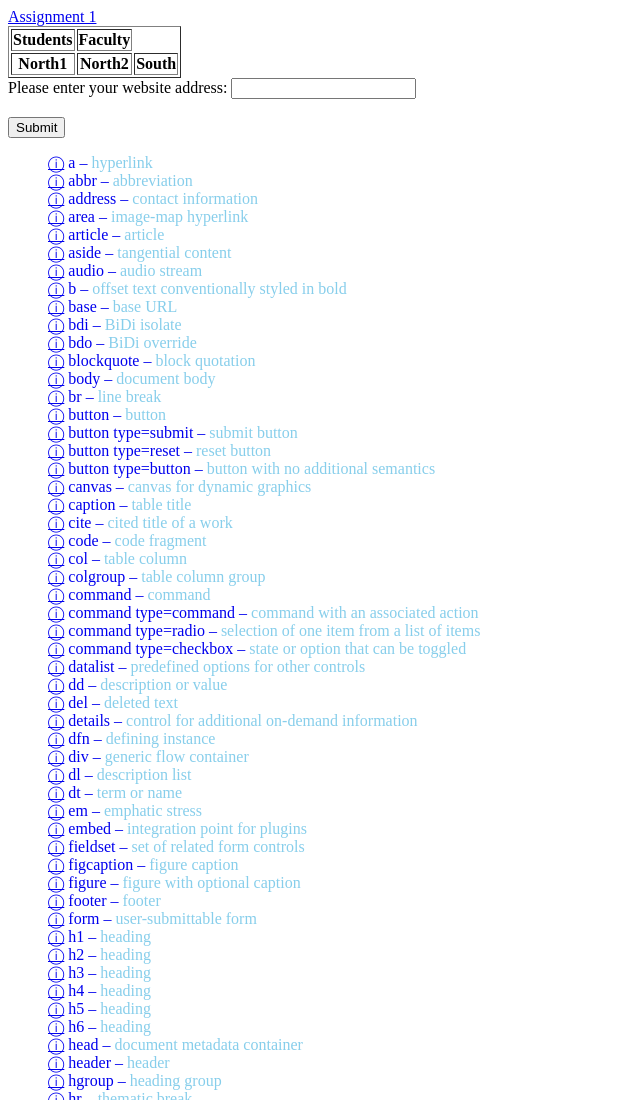
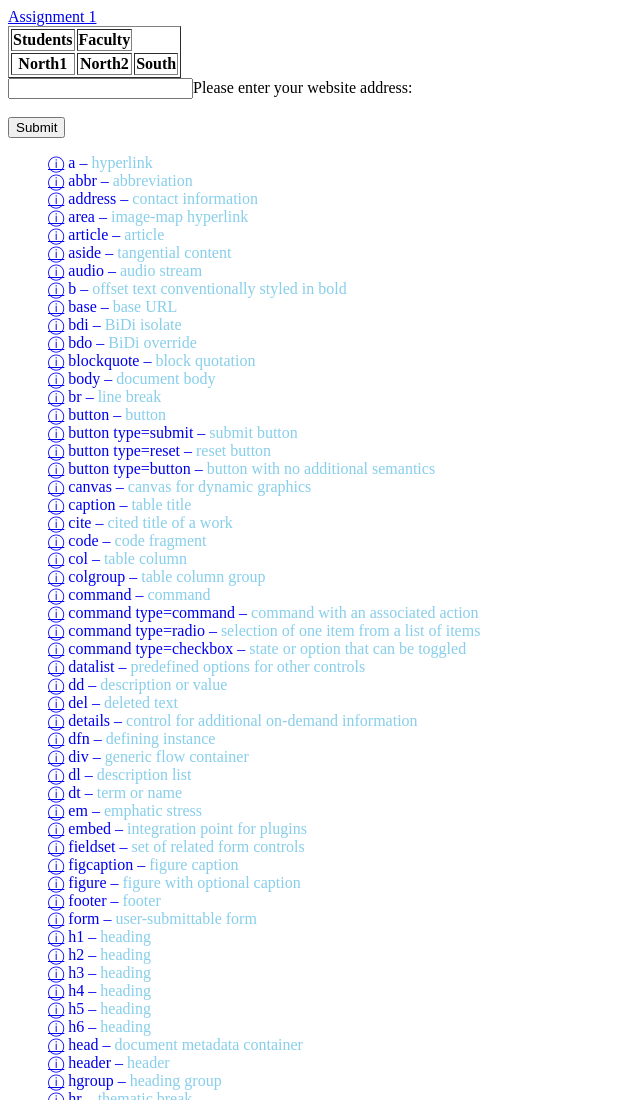
Before and after one commit to KyleWhen/workspace-html-2020-8arbqi, a website: page HTMLelements.html in a window 1280 px wide. Shown: the top 1100 px of the page, without its empty margins (0-640 px from the left). Drawn offline with Linux system fonts and the light colour scheme.

Commit message:
1 file modified

```diff
--- a/HTMLelements.html
+++ b/HTMLelements.html
@@ -22,8 +22,7 @@ and open the template in the editor.
         <th>North2</th>
         <th>South</th>
         </table>
-        <label for="Website address">Please enter your website address:</label>
-        <input type="url" id="wsite" name="wsite"><br><br>
+        <input type="url" id="wsite" name="wsite">Please enter your website address:<br><br>
         <input type="submit">
 </form>
     <body>
```
